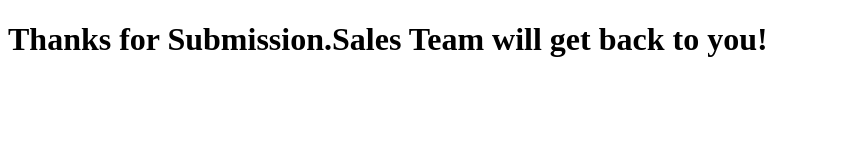
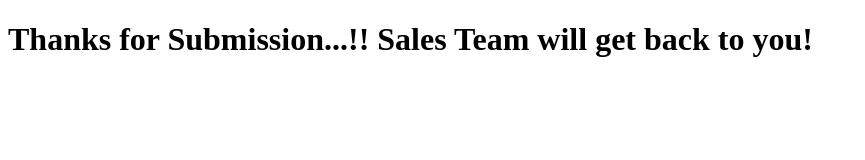
Before and after one commit to pchitti10/WebToLeadProject, a plain HTML site: page thanks.html in a window 1280 px wide. Shown: the whole page, without its empty margins (0-865 px from the left). Drawn offline with Linux system fonts and the light colour scheme.

```diff
--- a/thanks.html
+++ b/thanks.html
@@ -6,6 +6,6 @@
     <title>Thank you</title>
 </head>
 <body>
-    <h1>Thanks for Submission.Sales Team will get back to you!</h1>
+    <h1>Thanks for Submission...!! Sales Team will get back to you!</h1>
 </body>
 </html>
```
Also changed, not shown: index.html (+1 -1 lines).
